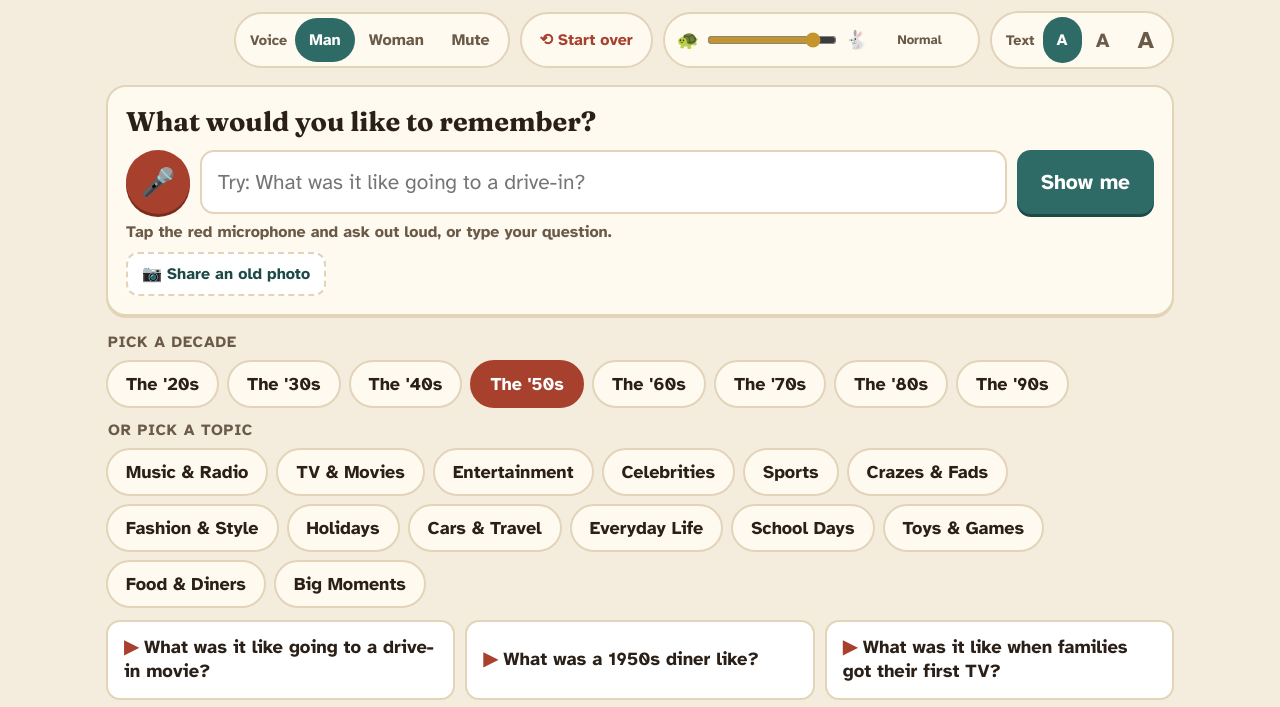
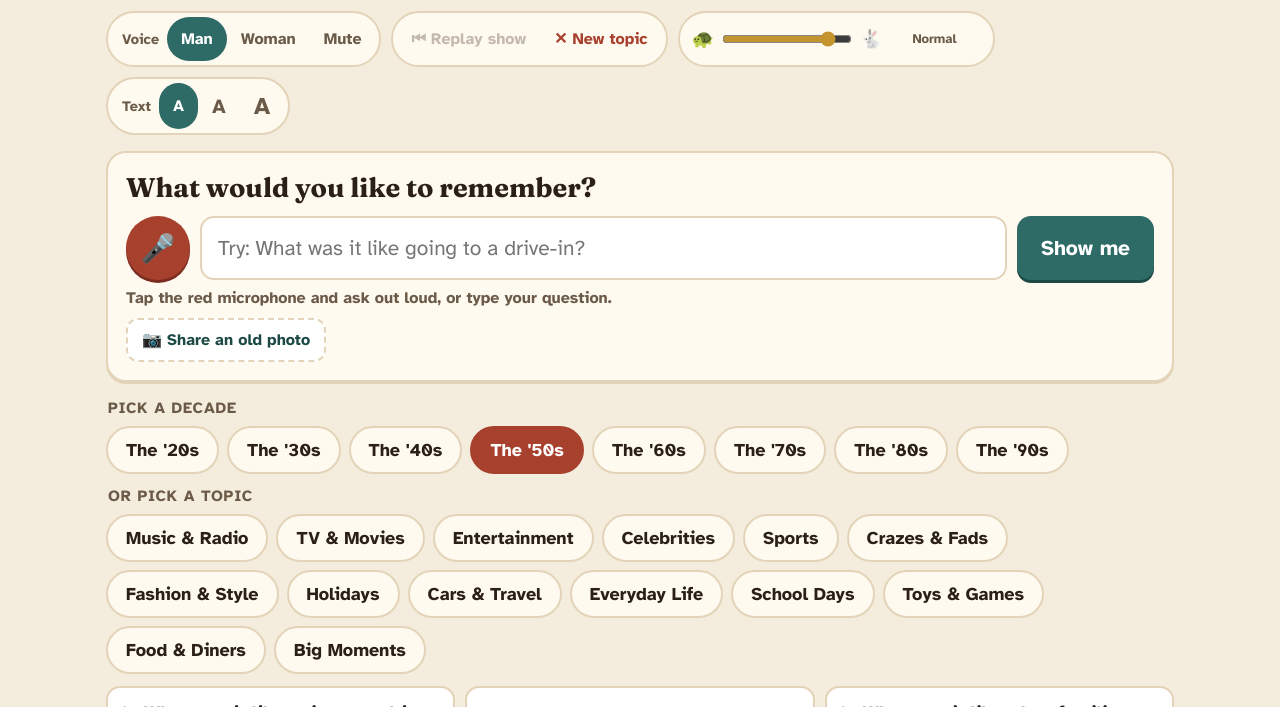
Before and after one commit to NuSpark-Wow/remember-when, a plain HTML site: page index.html in a window 1280 px wide. Shown: the part 92-799 px from the top of the page. Drawn offline with Linux system fonts and the light colour scheme.

Commit message:
Add files via upload

```diff
--- a/index.html
+++ b/index.html
@@ -210,6 +210,8 @@ header{display:flex;flex-wrap:wrap;align-items:center;gap:14px 20px;margin-botto
 .rategrp #rateVal{min-width:92px;font-size:13px!important;padding:6px 8px!important}
 .studybar #bCont.ready:not(:disabled){animation:rwGlow 1.6s ease-in-out infinite}
 @keyframes rwGlow{0%,100%{box-shadow:0 0 0 0 rgba(242,201,107,0)}50%{box-shadow:0 0 0 7px rgba(242,201,107,.5)}}
+#replayAll{font-weight:800}
+#replayAll:disabled{opacity:.4}
 </style>
 </head>
 <body>
@@ -218,7 +220,7 @@ header{display:flex;flex-wrap:wrap;align-items:center;gap:14px 20px;margin-botto
     <div class="brand">Remember When<small>A trip down memory lane, told in pictures</small></div>
     <div class="prefs">
       <div class="seg" role="group" aria-label="Narrator voice"><span class="lab">Voice</span><button id="vMan" class="on">Man</button><button id="vWoman">Woman</button><button id="vMute" aria-label="Mute: no voice, read the words">Mute</button></div>
-      <div class="seg" role="group" aria-label="Start over"><button id="startOver" title="Stop and start over with a new topic">⟲ Start over</button></div>
+      <div class="seg" role="group" aria-label="Start over"><button id="replayAll" title="Play this show again from the first scene" disabled>⏮ Replay show</button><button id="startOver" title="Stop and clear everything to ask about a new topic">✕ New topic</button></div>
       <div class="seg" role="group" aria-label="Voice speed" style="display:none"><span class="lab">Speed</span><button id="sSlow">Slower</button><button id="sNormal" class="on">Normal</button><button id="sFast" style="display:none">Faster</button></div>
       <div class="seg rategrp" role="group" aria-label="Voice speed slider"><span class="rl" aria-hidden="true">🐢</span><input type="range" id="rate" min="0.7" max="1.05" step="0.05" value="1" aria-label="Voice speed: slide left for slower, right for faster"><span class="rl" aria-hidden="true">🐇</span><button id="rateVal" title="Tap to go back to normal speed">Normal</button></div>
       <div class="seg" role="group" aria-label="Text size"><span class="lab">Text</span><button id="tN" class="on" aria-label="Regular text">A</button><button id="tB" aria-label="Large text" style="font-size:1rem">A</button><button id="tH" aria-label="Extra large text" style="font-size:1.2rem">A</button></div>
@@ -751,11 +753,15 @@ function pause(){
 $("play").onclick = () => { unlock(); if (!show) { $("q").focus(); return; } if (playing) pause();
   else if (midPause) { midPause = false; setPlaying(true); try { if (ctx) ctx.resume(); } catch(e) {} elUnhold(); try { speechSynthesis.resume(); } catch(e) {} }
   else { setPlaying(true); narrate(idx); } };
+
+/* ---------- ⏮ Replay show: the same show again from scene 1 ---------- */
+$("replayAll").onclick = () => { if (!show) return; unlock(); rwGate = false; rwFirstDone = true; go(0, true); };
 /* ---------- study bar under the screen ---------- */
 // Pause holds the voice and the picture; Continue picks up where it stopped; About this picture tells the story behind it.
 function studyUI(){
   const bp = $("bPause"), bc = $("bCont"), be = $("bExplain"); if (!bp) return;
   const inShow = !!show && idx < slides.length;
+  if ($("replayAll")) $("replayAll").disabled = !show;
   bp.disabled = !playing; bc.disabled = !inShow || playing;
   bp.classList.toggle("on", inShow && !playing && midPause);
   be.disabled = !inShow;
```
